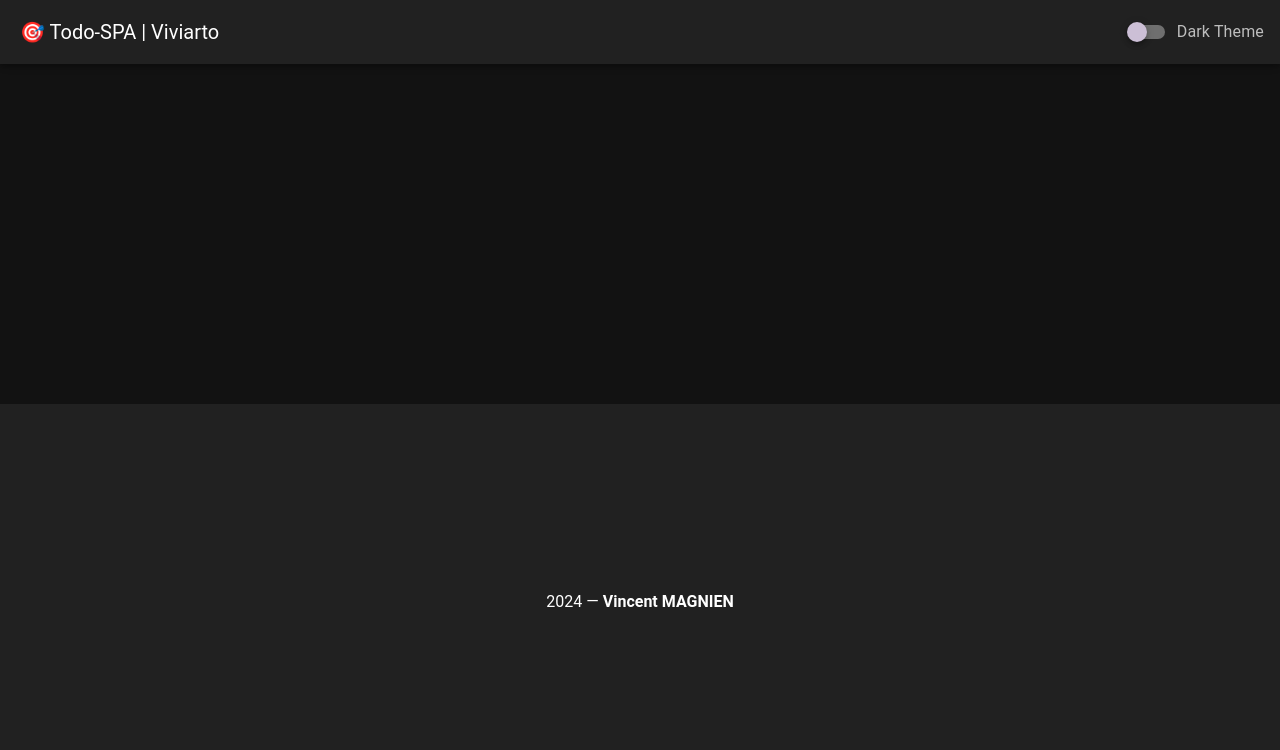
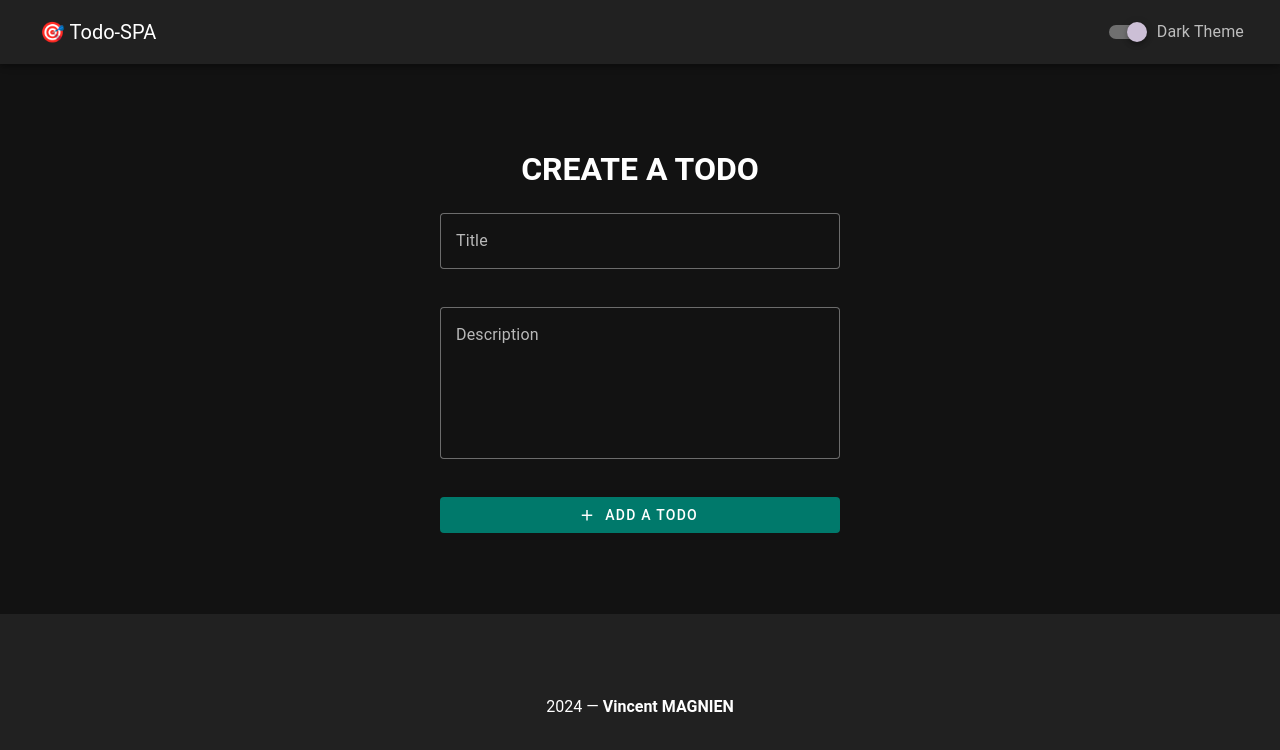
Before and after one commit to vincmgn/Todo-SPA, a Vue app: page / in a window 1280 px wide. Shown: the top 750 px of the page. Built offline with nearby package versions, Linux system fonts and the light colour scheme.

Commit message:
feat: UI + form

```diff
--- a/src/App.vue
+++ b/src/App.vue
@@ -2,7 +2,7 @@
   <VApp>
     <Header />
     <VMain>
-      <!--TODO-->
+      <Todo />
     </VMain>
     <Footer />
   </VApp>
@@ -12,6 +12,7 @@
 import { VMain, VApp } from "vuetify/components";
 import Header from "@/components/Header.vue";
 import Footer from "@/components/Footer.vue";
+import Todo from "@/components/Todo.vue";
 </script>
 
 <style scoped></style>
--- a/src/components/Header.vue
+++ b/src/components/Header.vue
@@ -1,26 +1,40 @@
 <template>
-  <VAppBar>
-    <VAppBarTitle>🎯 Todo-SPA | Viviarto</VAppBarTitle>
+  <VAppBar class="px-5">
+    <!-- Title -->
+    <VAppBarTitle>🎯 Todo-SPA</VAppBarTitle>
+    <!-- Spacer -->
     <VSpacer />
+    <!-- Dark theme Switch -->
     <VSwitch
       hide-details
       class="mr-4"
       v-model="darkTheme"
-      :label="darkTheme ? 'Light Theme' : 'Dark Theme'"
+      :label="darkTheme ? 'Dark Theme' : 'Light Theme'"
       @change="toggleTheme"
     />
   </VAppBar>
 </template>
 
 <script setup>
+// IMPORTS
 import { useTheme } from "vuetify";
 import { VAppBar, VAppBarTitle, VSpacer, VSwitch } from "vuetify/components";
 
+// DATA
 const theme = useTheme();
+const darkTheme = theme.global.current.value.dark; // setup dark theme
 
+// METHODS
 function toggleTheme() {
+  // if dark theme is enabled, switch to light theme
   theme.global.name.value = theme.global.current.value.dark ? "light" : "dark";
 }
 </script>
 
-<style scoped></style>
+<style scoped>
+@media screen and (max-width: 650px) {
+  .v-spacer {
+    display: none;
+  }
+}
+</style>
--- /dev/null
+++ b/src/components/Todo.vue
@@ -0,0 +1,72 @@
+<template>
+  <!-- Container TODO -->
+  <VContainer fluid class="d-flex align-center justify-center fill-height">
+    <VRow class="d-flex justify-center align-center">
+      <VCol cols="12" sm="10" md="8" lg="4" xl="2">
+        <!-- Title -->
+        <h1 class="d-flex justify-center pb-5">CREATE A TODO</h1>
+        <!-- Form -->
+        <VForm @submit.prevent="addTodo">
+          <VTextField
+            v-model="input_title"
+            label="Title"
+            variant="outlined"
+            class="mb-4"
+          />
+          <VTextarea
+            v-model="input_description"
+            label="Description"
+            clear-icon="mdi-close-circle"
+            variant="outlined"
+            clearable
+            class="mb-4"
+          />
+          <VBtn
+            prepend-icon="mdi-plus"
+            variant="flat"
+            color="teal-darken-2"
+            type="submit"
+            class="w-100"
+          >
+            Add a todo
+          </VBtn>
+        </VForm>
+      </VCol>
+    </VRow>
+  </VContainer>
+</template>
+
+<script setup>
+import { ref } from "vue";
+import {
+  VContainer,
+  VRow,
+  VCol,
+  VForm,
+  VTextField,
+  VTextarea,
+  VBtn,
+} from "vuetify/components";
+
+// DATA
+const input_title = ref("");
+const input_description = ref("");
+
+// METHODS
+const addTodo = () => {
+  // check if input fields are empty
+  if (
+    input_title.value.trim() === "" ||
+    input_description.value.trim() === ""
+  ) {
+    return;
+  }
+  console.log(input_title.value, input_description.value);
+};
+</script>
+
+<style scoped>
+.fill-height {
+  height: 100vh;
+}
+</style>
```
